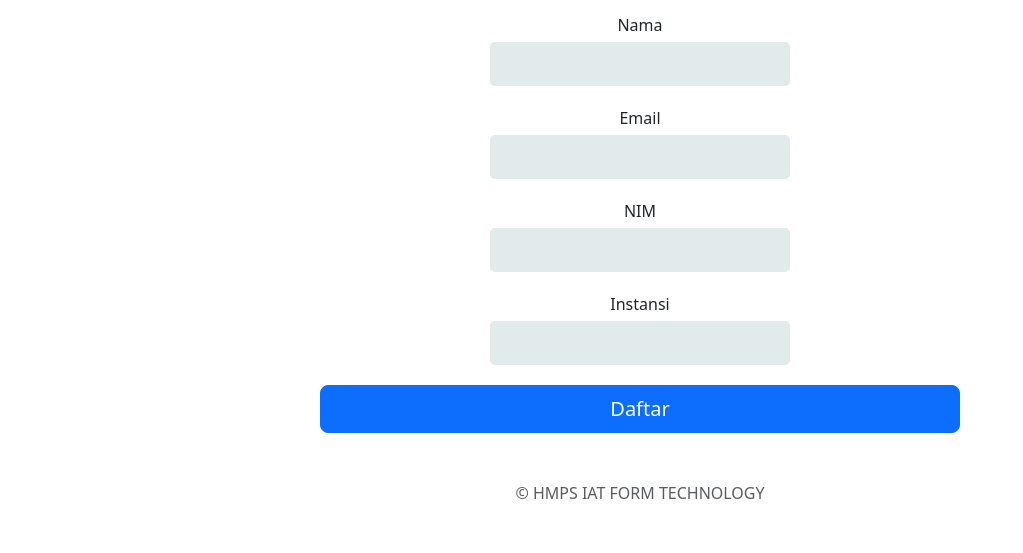
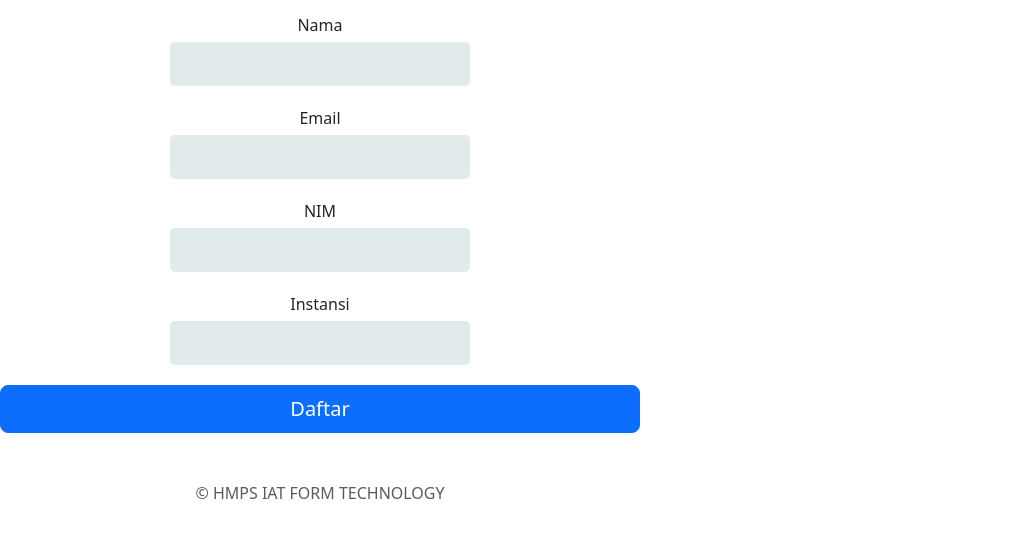
Before and after one commit to saddamfachri01/webbukubedah, a plain HTML site: page daftar.html in a window 1280 px wide. Shown: the part 251-804 px from the top of the page, without its empty margins (0-1023 px from the left). Drawn offline with nearby package versions, Linux system fonts and the light colour scheme.

Commit message:
Update daftar.html

```diff
--- a/daftar.html
+++ b/daftar.html
@@ -8,7 +8,7 @@
     <link href="https://cdn.jsdelivr.net/npm/bootstrap@5.3.0-alpha1/dist/css/bootstrap.min.css" rel="stylesheet" integrity="sha384-GLhlTQ8iRABdZLl6O3oVMWSktQOp6b7In1Zl3/Jr59b6EGGoI1aFkw7cmDA6j6gD" crossorigin="anonymous">
 </head>
 <body class="text-center">
-    <main class="form-signin pt-4 w-50 my-5 m-auto">
+    <main class="form-signin pt-4 w-50 my-5">
         <form method="POST" data-netlify="true">
           <img class="mb-4" src="IAT BARU.png" alt="" width="72" height="72">
           <h1>IAT FORM</h1>
```
